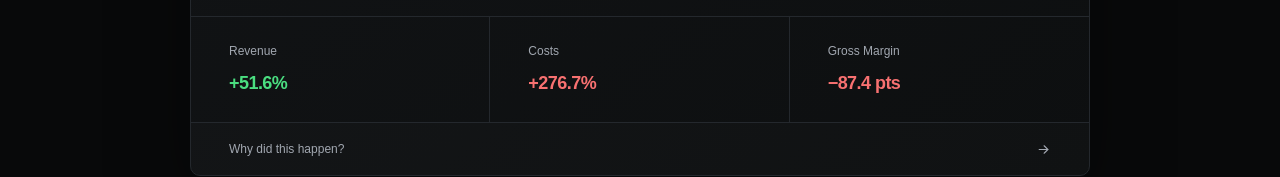
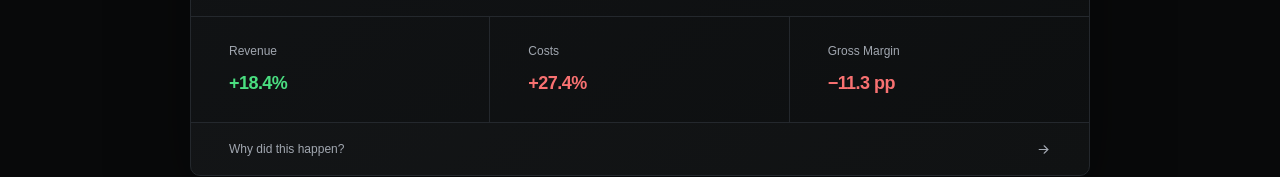
Before and after one commit to ahmedmhmmad960-spec/bizlens, a Next.js app in the folder apps/web/: page / in a window 1280 px wide. Shown: the part 864-1041 px from the top of the page. Built offline with nearby package versions, Linux system fonts and the light colour scheme.

Commit message:
feat(web): wire entry CTA to diagnosis flow

```diff
--- a/apps/web/components/entry-screen.tsx
+++ b/apps/web/components/entry-screen.tsx
@@ -29,7 +29,7 @@ function MetricMini({ label, value, tone }: { label: string; value: string; tone
   return <div className="metric-mini"><span>{label}</span><strong className={tone}>{value}</strong></div>;
 }
 
-export default function EntryScreen() {
+export default function EntryScreen({ onStart }: { onStart: () => void }) {
   const [message, setMessage] = useState<string | null>(null);
 
   return (
@@ -48,7 +48,7 @@ export default function EntryScreen() {
           <h1 id="hero-title">See your business<br /><span>clearly.</span></h1>
           <p>Turn business data into clear decisions.</p>
           <div className="hero-actions">
-            <Button icon="arrow" onClick={() => setMessage("The diagnosis flow is the next screen we are implementing.")}>Start a Diagnosis</Button>
+            <Button icon="arrow" onClick={onStart}>Start a Diagnosis</Button>
             <Button variant="secondary" onClick={() => document.getElementById("example-diagnosis")?.scrollIntoView({ behavior: "smooth" })}>Try Demo</Button>
           </div>
           <div className="philosophy" aria-label="BizLens product philosophy"><span>Business data</span><i /><span>Intelligence</span><i /><span>Clear decisions</span></div>
@@ -62,18 +62,18 @@ export default function EntryScreen() {
               <div className="signal-mark" aria-hidden="true">B</div>
             </div>
             <div className="preview-metrics">
-              <MetricMini label="Revenue" value="+51.6%" tone="positive" />
-              <MetricMini label="Costs" value="+276.7%" tone="critical" />
-              <MetricMini label="Gross Margin" value="−87.4 pts" tone="critical" />
+              <MetricMini label="Revenue" value="+18.4%" tone="positive" />
+              <MetricMini label="Costs" value="+27.4%" tone="critical" />
+              <MetricMini label="Gross Margin" value="−11.3 pp" tone="critical" />
             </div>
-            <button className="why-button" type="button" onClick={() => setMessage("The full evidence view will be connected after the core setup flow.")}>Why did this happen?<Icon name="arrow" size={15} /></button>
+            <button className="why-button" type="button" onClick={() => setMessage("Start a diagnosis to see the full evidence chain.")}>Why did this happen?<Icon name="arrow" size={15} /></button>
           </div>
         </section>
 
         <section className="method-strip" aria-labelledby="method-title">
           <div><span className="section-kicker">Built for trust</span><h2 id="method-title">Analysis first. AI second.</h2></div>
           <p>BizLens does not ask AI to guess what is happening. Its diagnosis engine finds and verifies business signals before AI explains them.</p>
-          <button type="button" onClick={() => setMessage("Methodology is part of the next implementation pass.")}>Explore the methodology <Icon name="arrow" size={15} /></button>
+          <button type="button" onClick={() => setMessage("Methodology is part of the product trust layer.")}>Explore the methodology <Icon name="arrow" size={15} /></button>
         </section>
       </main>
 
```
